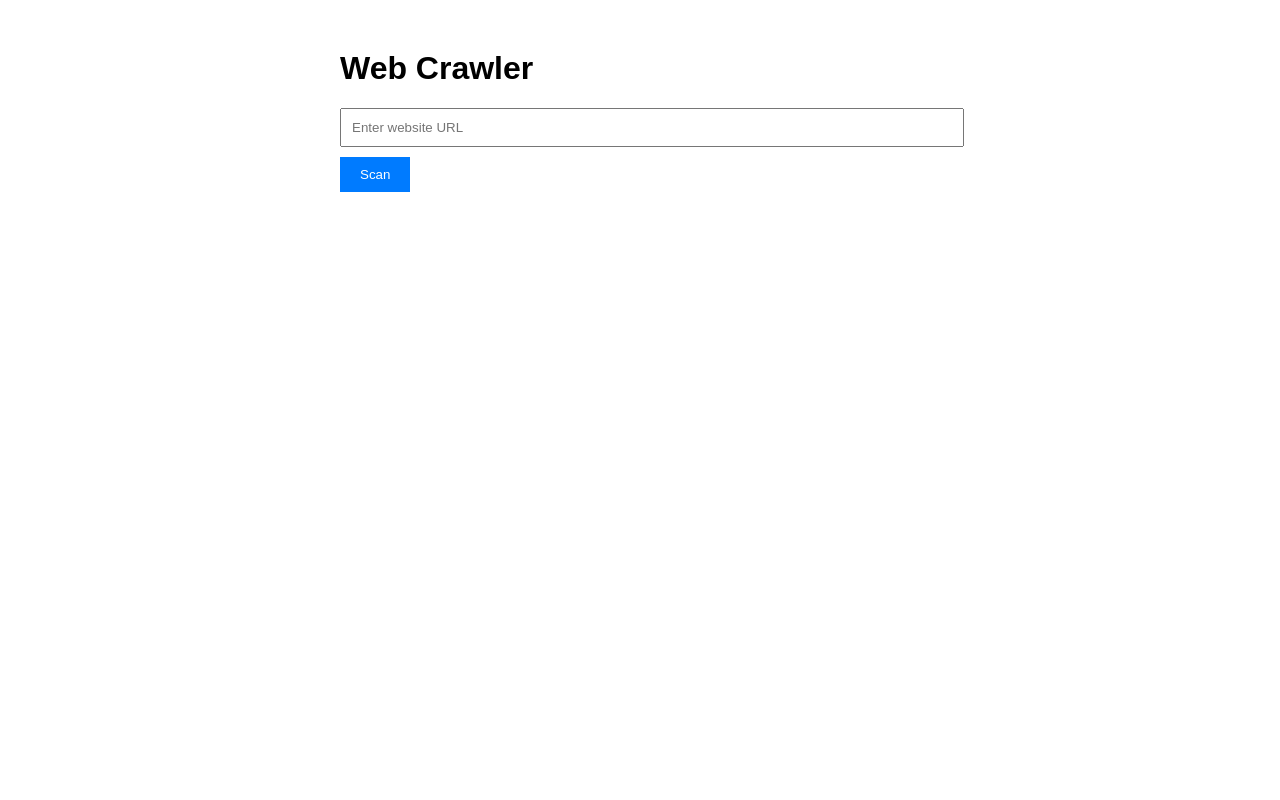
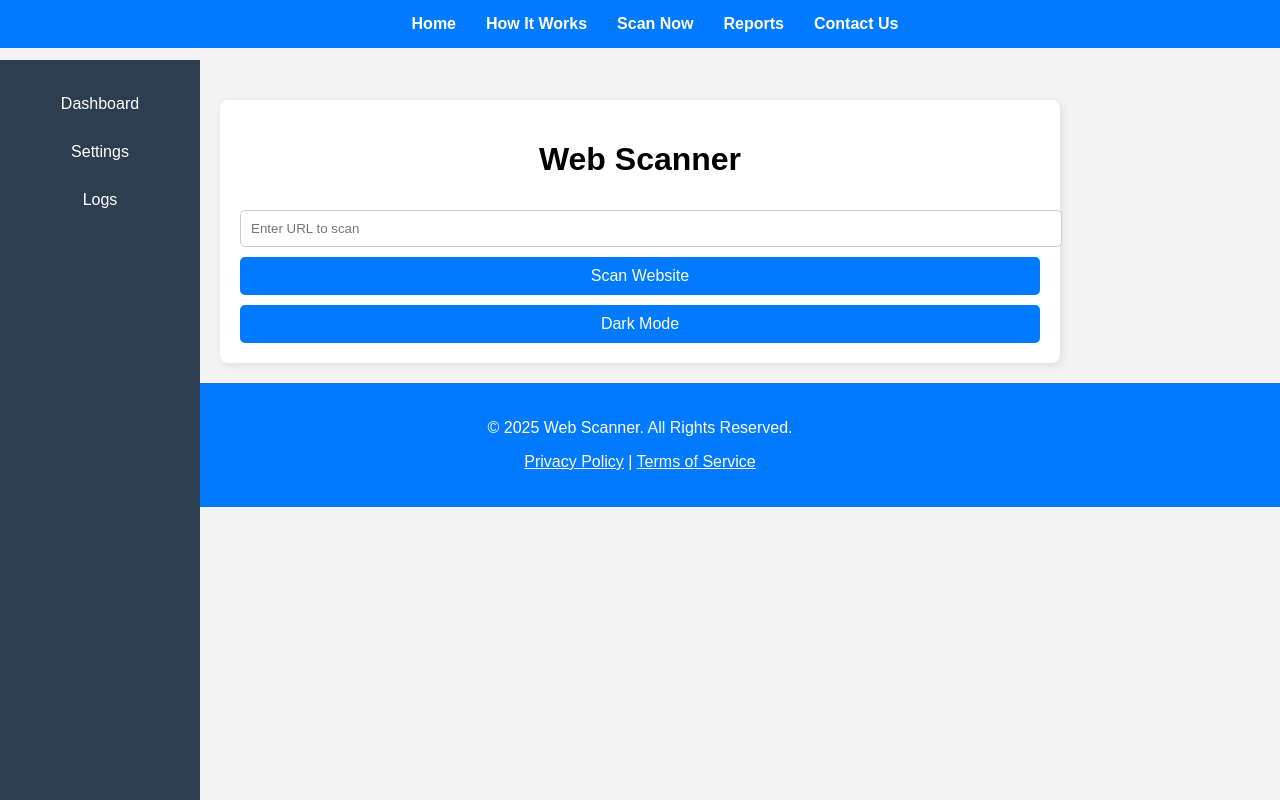
Before and after one commit to ashishroyonline/web-crawler-app, a Flask app: page / in a window 1280 px wide. Run offline with Flask 3, Linux system fonts and the light colour scheme.

Commit message:
Updated UI: Added navbar, sidebar, dark mode, and improved styling

```diff
--- a/templates/index.html
+++ b/templates/index.html
@@ -3,59 +3,229 @@
 <head>
     <meta charset="UTF-8">
     <meta name="viewport" content="width=device-width, initial-scale=1.0">
-    <title>Web Crawler</title>
+    <title>Web Scanner</title>
     <style>
+        /* General Styling */
         body {
             font-family: Arial, sans-serif;
-            margin: 50px;
+            margin: 0;
+            padding: 0;
+            background: #f4f4f4;
+            transition: background 0.5s ease;
         }
+
+        /* Navigation Bar */
+        header {
+            background: #007BFF;
+            padding: 15px;
+            text-align: center;
+            position: fixed;
+            width: 100%;
+            top: 0;
+            z-index: 1000;
+        }
+
+        nav ul {
+            list-style-type: none;
+            margin: 0;
+            padding: 0;
+            display: flex;
+            justify-content: center;
+        }
+
+        nav ul li {
+            margin: 0 15px;
+        }
+
+        nav ul li a {
+            color: white;
+            text-decoration: none;
+            font-weight: bold;
+        }
+
+        nav ul li a:hover {
+            text-decoration: underline;
+        }
+
+        /* Sidebar */
+        .sidebar {
+            position: fixed;
+            left: 0;
+            top: 60px;
+            width: 200px;
+            height: 100%;
+            background: #2c3e50;
+            padding-top: 20px;
+            transition: 0.3s;
+        }
+
+        .sidebar a {
+            display: block;
+            color: white;
+            text-decoration: none;
+            padding: 15px;
+            text-align: center;
+        }
+
+        .sidebar a:hover {
+            background: #34495e;
+        }
+
+        /* Main Content */
         .container {
-            max-width: 600px;
-            margin: 0 auto;
+            max-width: 800px;
+            margin: 100px auto 20px auto;
+            background: white;
+            padding: 20px;
+            border-radius: 8px;
+            box-shadow: 2px 2px 10px rgba(0, 0, 0, 0.1);
+            transition: background 0.5s ease;
         }
-        input[type="text"] {
+
+        h1 {
+            text-align: center;
+        }
+
+        input[type="text"], button {
             width: 100%;
             padding: 10px;
-            margin-bottom: 10px;
+            margin-top: 10px;
+            border: none;
+            border-radius: 5px;
         }
+
+        input[type="text"] {
+            border: 1px solid #ccc;
+        }
+
         button {
-            padding: 10px 20px;
-            background-color: #007BFF;
+            background: #007BFF;
             color: white;
-            border: none;
             cursor: pointer;
+            font-size: 16px;
         }
+
         button:hover {
-            background-color: #0056b3;
+            background: #0056b3;
         }
-        .results {
+
+        /* Scan Results */
+        .finding-card {
+            border-radius: 8px;
+            padding: 15px;
+            margin: 10px 0;
+            box-shadow: 2px 2px 10px rgba(0, 0, 0, 0.1);
+            transition: transform 0.3s ease;
+        }
+
+        .finding-card:hover {
+            transform: scale(1.02);
+        }
+
+        .critical { background: #ff4d4d; color: white; }
+        .medium { background: #ffa500; color: white; }
+        .low { background: #4caf50; color: white; }
+
+        .risk-level {
+            float: right;
+            font-weight: bold;
+        }
+
+        /* Dark Mode */
+        .dark-mode {
+            background: #1e1e1e;
+            color: white;
+        }
+
+        .dark-mode .container {
+            background: #2c2c2c;
+        }
+
+        .dark-mode button {
+            background: #444;
+        }
+
+        /* Footer */
+        footer {
+            text-align: center;
+            padding: 20px;
             margin-top: 20px;
+            background: #007BFF;
+            color: white;
+        }
+
+        footer a {
+            color: white;
+            text-decoration: underline;
+        }
+
+        /* Responsive Design */
+        @media (max-width: 768px) {
+            .container {
+                width: 90%;
+                padding: 10px;
+            }
+            .sidebar {
+                width: 100%;
+                height: auto;
+                position: relative;
+                text-align: center;
+            }
+            .sidebar a {
+                display: inline-block;
+            }
         }
     </style>
 </head>
 <body>
+
+    <!-- Navigation Bar -->
+    <header>
+        <nav>
+            <ul>
+                <li><a href="#">Home</a></li>
+                <li><a href="#">How It Works</a></li>
+                <li><a href="#">Scan Now</a></li>
+                <li><a href="#">Reports</a></li>
+                <li><a href="#">Contact Us</a></li>
+            </ul>
+        </nav>
+    </header>
+
+    <!-- Sidebar -->
+    <div class="sidebar">
+        <a href="#">Dashboard</a>
+        <a href="#">Settings</a>
+        <a href="#">Logs</a>
+    </div>
+
+    <!-- Main Content -->
     <div class="container">
-        <h1>Web Crawler</h1>
-        <input type="text" id="url" placeholder="Enter website URL">
-        <button onclick="scan()">Scan</button>
-        <div class="results" id="results"></div>
+        <h1>Web Scanner</h1>
+        <input type="text" id="urlInput" placeholder="Enter URL to scan">
+        <button onclick="scan()">Scan Website</button>
+        <button onclick="toggleDarkMode()" id="darkModeToggle">Dark Mode</button>
+
+        <div id="results"></div>
     </div>
+
+    <!-- Footer -->
+    <footer>
+        <p>&copy; 2025 Web Scanner. All Rights Reserved.</p>
+        <p><a href="#">Privacy Policy</a> | <a href="#">Terms of Service</a></p>
+    </footer>
 
     <script>
         function scan() {
-            const url = document.getElementById('url').value;
+            const url = document.getElementById("urlInput").value;
             if (!url) {
-                alert("Please enter a URL");
+                alert("Please enter a URL!");
                 return;
             }
 
-            fetch('/scan', {
-                method: 'POST',
-                headers: {
-                    'Content-Type': 'application/x-www-form-urlencoded',
-                },
-                body: `url=${encodeURIComponent(url)}`
-            })
+            document.getElementById('results').innerHTML = `<p>Scanning <b>${url}</b>... Please wait.</p>`;
+
+            fetch(`https://example-api.com/scan?url=${url}`)
                 .then(response => response.json())
                 .then(data => {
                     if (data.error) {
@@ -64,18 +234,26 @@
                         let findingsHtml = '<h2>Scan Results:</h2>';
                         data.findings.forEach((finding, index) => {
                             findingsHtml += `
-                            <p><strong>${index + 1}. ${finding[0]}</strong> (${finding[1]})</p>
+                                <div class="finding-card ${finding[1].toLowerCase()}">
+                                    <h3>${index + 1}. ${finding[0]} <span class="risk-level">${finding[1]}</span></h3>
                                     <p>Details: ${finding[2]}</p>
-                            <hr>
+                                </div>
                             `;
                         });
                         document.getElementById('results').innerHTML = findingsHtml;
                     }
                 })
                 .catch(error => {
-                console.error('Error:', error);
+                    document.getElementById('results').innerHTML = `<p style="color: red;">Error: ${error.message}</p>`;
                 });
         }
+
+        function toggleDarkMode() {
+            document.body.classList.toggle("dark-mode");
+            let btn = document.getElementById("darkModeToggle");
+            btn.innerText = document.body.classList.contains("dark-mode") ? "Light Mode" : "Dark Mode";
+        }
     </script>
+
 </body>
 </html>
```
Lines whose indentation alone changed are shown as unchanged.
